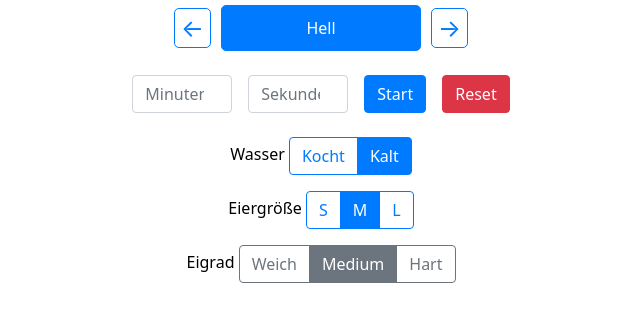
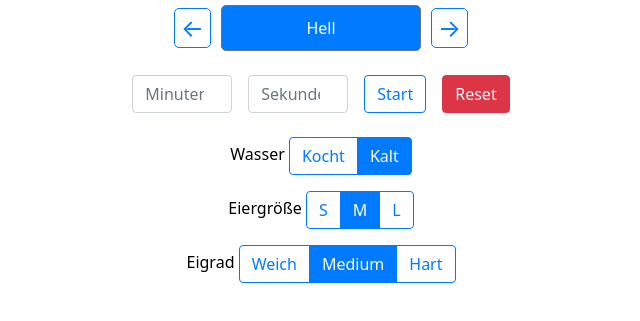
Before and after one commit to vietamin/eieruhr, an Electron app: page index.html in a window 800 px wide. Shown: the part 167-488 px from the top of the page, without its empty margins (79-719 px from the left). Drawn offline with nearby package versions, Linux system fonts and the light colour scheme; some packages are replaced by stand-ins of ours; a script that the page names is missing.

Commit message:
UI improvements

```diff
--- a/index.html
+++ b/index.html
@@ -39,7 +39,7 @@
           <div class="m-2 d-flex">
             <input type="number" id="minutes" class="form-control m-2" placeholder="Minuten" min="0" style="width: 100px;">
             <input type="number" id="seconds" class="form-control m-2" placeholder="Sekunden" min="0" max="59" style="width: 100px;">
-            <button id="start" class="btn btn-primary m-2">Start</button>
+            <button id="start" class="btn btn-outline-primary m-2">Start</button>
             <button id="reset" class="btn btn-danger m-2">Reset</button>
           </div>
               <!-- Wasser State -->
@@ -65,9 +65,9 @@
           <div class="m-2">
             <label class="form-label">Eigrad</label>
             <div class="btn-group" role="group">
-              <button type="button" class="btn btn-outline-secondary egg-type" data-type="soft">Weich</button>
-              <button type="button" class="btn btn-outline-secondary egg-type active" data-type="medium">Medium</button>
-              <button type="button" class="btn btn-outline-secondary egg-type" data-type="hard">Hart</button>
+              <button type="button" class="btn btn-outline-primary egg-type" data-type="soft">Weich</button>
+              <button type="button" class="btn btn-outline-primary egg-type active" data-type="medium">Medium</button>
+              <button type="button" class="btn btn-outline-primary egg-type" data-type="hard">Hart</button>
             </div>
           </div>
         </div>
--- a/styles.css
+++ b/styles.css
@@ -172,7 +172,7 @@ body {
 .carousel-item {
     display: none;
     padding: 10px;
-    border: 1px solid var(--primary-color);
+    border: 1px solid var(--secondary-color);
     border-radius: 5px;
     cursor: pointer;
     transition: background-color 0.3s, color 0.3s;
```
